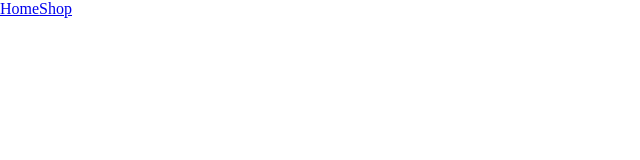
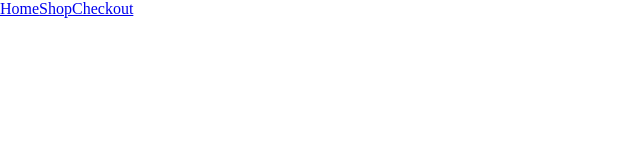
Before and after one commit to cesar-a-delacruz/shopping-cart, a React (Vite) app: page / in a window 1280 px wide. Shown: the top 160 px of the page, without its empty margins (0-640 px from the left). Built offline with nearby package versions, Linux system fonts and the light colour scheme.

Commit message:
feat: add checkout link (not implemented)

```diff
--- a/src/components/header/Navigation.jsx
+++ b/src/components/header/Navigation.jsx
@@ -5,6 +5,7 @@ function Navigation() {
     <nav>
       <Link to="/">Home</Link>
       <Link to="shop">Shop</Link>
+      <Link to="/">Checkout</Link>
     </nav>
   );
 }
```
